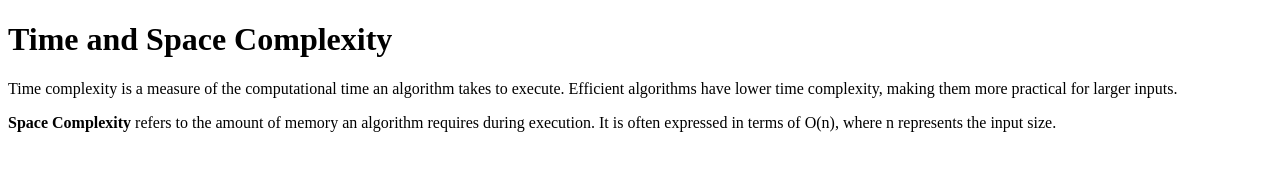
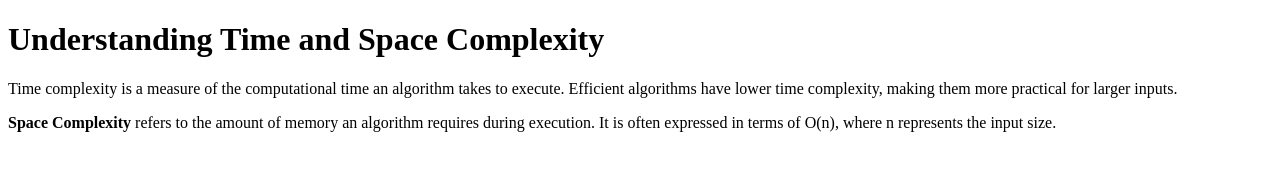
Before and after one commit to acciojob/time-and-space-complexity-Aditi0090, a website: page main.html in a window 1280 px wide. Drawn offline with Linux system fonts and the light colour scheme.

Commit message:
created a submission

```diff
--- a/main.html
+++ b/main.html
@@ -6,7 +6,7 @@
     <title>Time and Space Complexity</title>
 </head>
 <body>
-    <h1>Time and Space Complexity</h1>
+    <h1>Understanding Time and Space Complexity</h1>
     <p>Time complexity is a measure of the computational time an algorithm takes to execute. Efficient algorithms have lower time complexity, making them more practical for larger inputs.</p>
     <p><b>Space Complexity</b> refers to the amount of memory an algorithm requires during execution. It is often expressed in terms of O(n), where n represents the input size.</p>
 </body>
```
